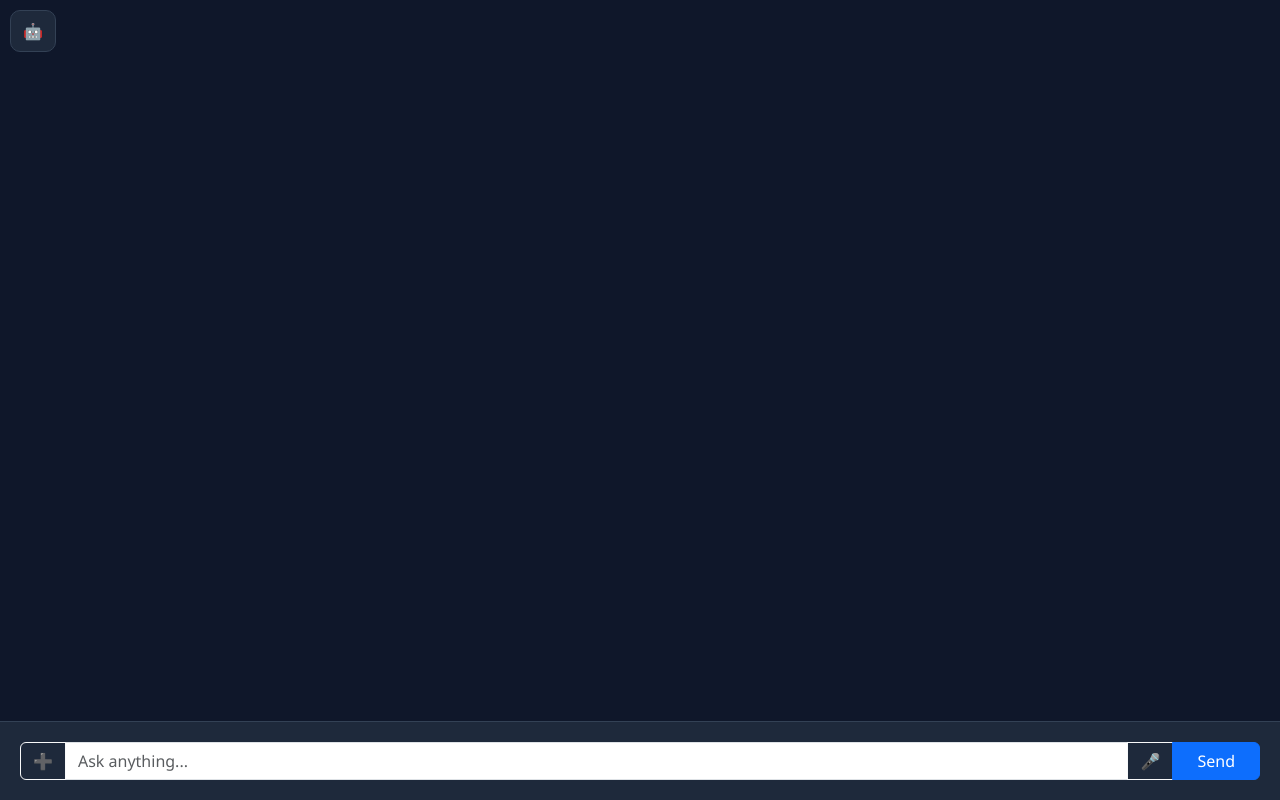
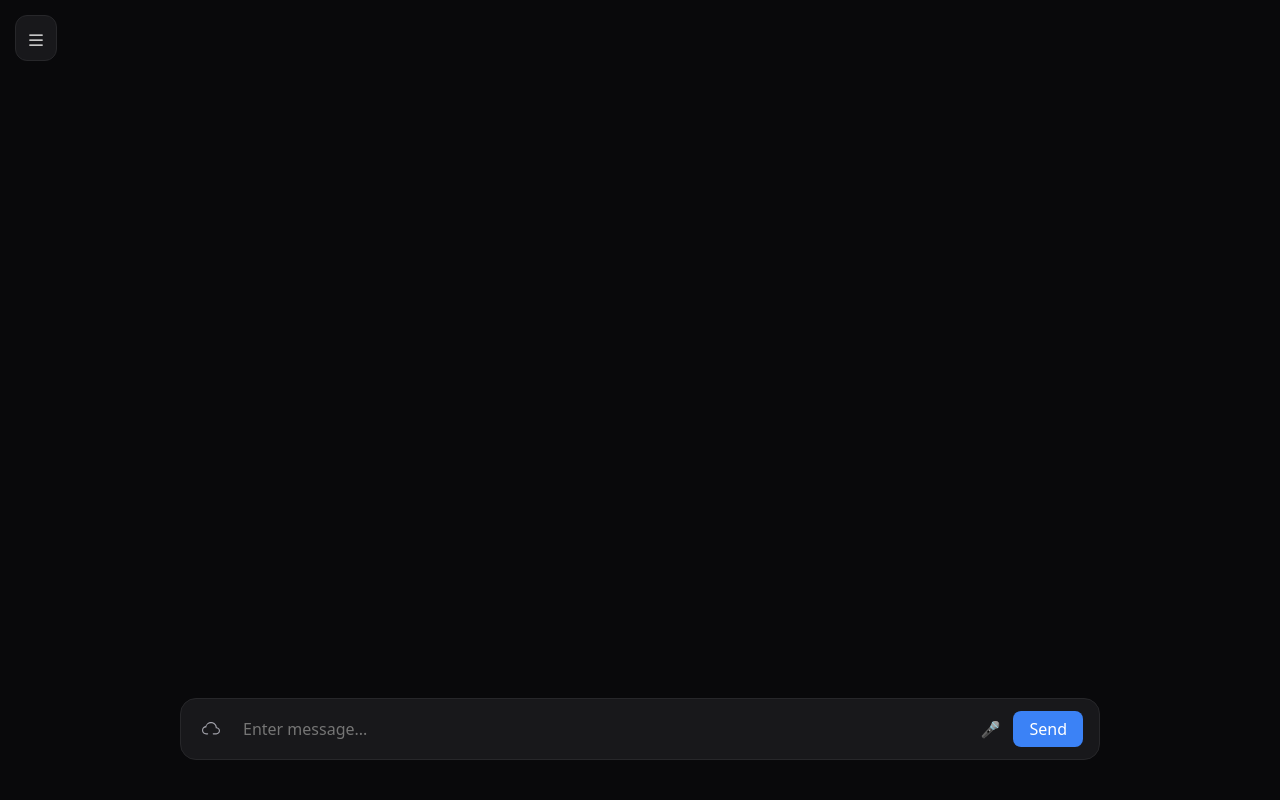
Before and after one commit to charanbunga463-hash/ai-flask-app, a Flask app: template python-saas/templates/dashboard.html in a window 1280 px wide. Run offline with Flask 3, Linux system fonts and the light colour scheme; the template is opened without the code that fills it, so the values that code supplies are empty.

Commit message:
Update dashboard.html

```diff
--- a/python-saas/templates/dashboard.html
+++ b/python-saas/templates/dashboard.html
@@ -3,96 +3,177 @@
 <head>
     <meta charset="UTF-8">
     <meta name="viewport" content="width=device-width, initial-scale=1.0">
-    <title>Professional AI Tool</title>
+    <title>Nexus AI | Professional Interface</title>
     <link href="https://cdn.jsdelivr.net/npm/bootstrap@5.3.0/dist/css/bootstrap.min.css" rel="stylesheet">
     <style>
-        body { background:#0f172a; color:#e2e8f0; font-family:'Segoe UI',sans-serif; margin:0; overflow:hidden; }
+        :root {
+            --bg-dark: #09090b;
+            --bg-card: #18181b;
+            --accent: #3b82f6;
+            --border: #27272a;
+            --text-primary: #fafafa;
+            --text-secondary: #a1a1aa;
+        }
 
-        /* Layout */
-        .sidebar { width:300px; background:#0f172a; border-right:1px solid #334155; height:100vh; position:fixed; left:-300px; transition:0.3s; z-index:1000; padding:15px; display:flex; flex-direction:column; }
-        .sidebar.open { left:0; }
-        .chat-area { display:flex; flex-direction:column; height:100vh; transition:0.3s; width:100%; }
-        body.sidebar-open .chat-area { margin-left:300px; width: calc(100% - 300px); }
+        body {
+            background: var(--bg-dark);
+            color: var(--text-primary);
+            font-family: system-ui, -apple-system, sans-serif;
+            margin: 0;
+            overflow: hidden;
+        }
 
-        /* UI Elements */
-        .main-icon { position:fixed; top:10px; left:10px; background:#1e293b; padding:8px 12px; border-radius:10px; cursor:pointer; z-index:1100; border:1px solid #334155; }
-        .messages { flex:1; overflow-y:auto; padding:60px 20px 20px; }
-        .input-area { padding:20px; background:#1e293b; border-top:1px solid #334155; }
+        /* Smooth Sidebar */
+        .sidebar {
+            width: 300px;
+            background: var(--bg-card);
+            border-right: 1px solid var(--border);
+            height: 100vh;
+            position: fixed;
+            left: -300px;
+            transition: transform 0.4s cubic-bezier(0.4, 0, 0.2, 1);
+            z-index: 1000;
+            padding: 20px;
+            display: flex;
+            flex-direction: column;
+        }
+        .sidebar.open { transform: translateX(300px); }
 
-        /* History Item with Dropdown */
+        /* Main Viewport */
+        .chat-area {
+            display: flex;
+            flex-direction: column;
+            height: 100vh;
+            width: 100%;
+            max-width: 1000px;
+            margin: 0 auto;
+            position: relative;
+        }
+
+        /* Icon Button */
+        .main-icon {
+            position: fixed; top: 15px; left: 15px;
+            background: var(--bg-card);
+            border: 1px solid var(--border);
+            padding: 10px; border-radius: 12px; cursor: pointer; z-index: 1100;
+            transition: all 0.2s;
+        }
+        .main-icon:hover { background: var(--border); border-color: var(--accent); }
+
+        /* Messages Styling */
+        .messages {
+            flex: 1;
+            overflow-y: auto;
+            padding: 80px 20px 40px;
+            scrollbar-width: thin;
+            scrollbar-color: var(--border) transparent;
+        }
+
+        .user-box {
+            align-self: flex-end;
+            background: var(--accent);
+            padding: 12px 18px;
+            border-radius: 20px 20px 4px 20px;
+            margin-bottom: 24px;
+            max-width: 80%;
+            font-size: 0.95rem;
+            box-shadow: 0 4px 12px rgba(59, 130, 246, 0.2);
+        }
+
+        .response-box {
+            align-self: flex-start;
+            background: transparent;
+            padding: 0 10px;
+            margin-bottom: 32px;
+            width: 100%;
+            border-left: 2px solid var(--border);
+            transition: border-color 0.3s;
+        }
+        .response-box:hover { border-left-color: var(--accent); }
+
+        /* Input Container */
+        .input-area {
+            padding: 20px 40px 40px;
+            background: linear-gradient(180deg, transparent 0%, var(--bg-dark) 20%);
+        }
+
+        .input-group-custom {
+            background: var(--bg-card);
+            border: 1px solid var(--border);
+            border-radius: 16px;
+            display: flex;
+            align-items: center;
+            padding: 8px 16px;
+            transition: border-color 0.3s, box-shadow 0.3s;
+        }
+        .input-group-custom:focus-within {
+            border-color: var(--accent);
+            box-shadow: 0 0 0 1px var(--accent);
+        }
+
+        .input-group-custom input {
+            background: transparent;
+            border: none;
+            color: var(--text-primary);
+            flex: 1;
+            padding: 10px;
+            outline: none;
+        }
+
+        /* History Elements */
         .history-box {
-            position: relative;
-            background:#1e293b;
-            padding:10px 12px;
-            border-radius:10px;
-            margin-bottom:8px;
-            display:flex;
-            justify-content:space-between;
-            align-items:center;
-            transition: 0.2s;
+            background: rgba(255,255,255,0.03);
+            padding: 10px 14px;
+            border-radius: 8px;
+            margin-bottom: 6px;
+            display: flex;
+            justify-content: space-between;
+            align-items: center;
+            font-size: 0.9rem;
         }
-        .history-box:hover { background:#334155; }
+        .history-box a { color: var(--text-secondary); text-decoration: none; }
+        .history-box:hover { background: rgba(255,255,255,0.08); }
 
-        /* Chat Bubble Style */
-        .user-box { background:#1e40af; padding:12px; border-radius:12px; margin-top:10px; align-self: flex-end; max-width: 80%; }
-        .response-box { background:#020617; padding:15px; border-radius:12px; margin-top:10px; border:1px solid #334155; max-width: 85%; }
+        /* Utility */
+        .btn-action { color: var(--text-secondary); background: none; border: none; cursor: pointer; padding: 5px; }
+        .btn-action:hover { color: var(--text-primary); }
+        .btn-send { background: var(--accent); border: none; border-radius: 8px; color: white; padding: 6px 16px; font-weight: 500; }
 
-        /* Menu Styling */
-        .dot-menu { background:none; border:none; color:#94a3b8; font-size:20px; line-height:1; cursor:pointer; padding:0 5px; }
-        .dot-menu:hover { color:white; }
-
-        /* Custom Dropdown Content */
-        .menu-options {
-            display:none; position:absolute; right:10px; top:35px;
-            background:#1e293b; border:1px solid #475569;
-            border-radius:8px; z-index:100; box-shadow: 0 4px 12px rgba(0,0,0,0.5);
+        @media (max-width: 768px) {
+            .input-area { padding: 10px 15px 25px; }
+            .chat-area { width: 95%; }
         }
-        .menu-options.show { display:block; }
-        .menu-options button, .menu-options form button {
-            width:100%; text-align:left; background:none; border:none; color:white;
-            padding:8px 15px; font-size:14px;
-        }
-        .menu-options button:hover { background:#334155; }
-
-        .highlight { background:yellow; color:black; padding:2px; border-radius:3px; }
     </style>
 </head>
 <body>
 
-<div id="mainIcon" class="main-icon">🤖</div>
+<div id="mainIcon" class="main-icon">
+    <svg width="20" height="20" fill="white" viewBox="0 0 16 16">
+        <path d="M2.5 12a.5.5 0 0 1 .5-.5h10a.5.5 0 0 1 0 1H3a.5.5 0 0 1-.5-.5zm0-4a.5.5 0 0 1 .5-.5h10a.5.5 0 0 1 0 1H3a.5.5 0 0 1-.5-.5zm0-4a.5.5 0 0 1 .5-.5h10a.5.5 0 0 1 0 1H3a.5.5 0 0 1-.5-.5z"/>
+    </svg>
+</div>
 
 <div id="sidebar" class="sidebar">
-    <div class="d-flex justify-content-between align-items-center mb-3">
-        <h5 class="m-0">Conversations</h5>
-        <button class="btn text-white p-0" onclick="closeSidebar()">✖</button>
+    <div class="d-flex justify-content-between align-items-center mb-4">
+        <span class="fw-bold tracking-tight">DASHBOARD</span>
+        <button class="btn-action" onclick="closeSidebar()">✕</button>
     </div>
 
-    <div class="sidebar-content flex-grow-1 overflow-auto">
-        <a href="/new_chat" class="btn btn-primary w-100 mb-3">+ New Chat</a>
-        <input id="searchBox" class="form-control mb-3 bg-dark text-white border-secondary" placeholder="Search...">
+    <div class="flex-grow-1 overflow-auto pe-2">
+        <a href="/new_chat" class="btn btn-outline-light w-100 mb-4 py-2" style="border-radius: 10px; border-color: var(--border); font-size: 0.9rem;">+ New Session</a>
 
-        <div id="searchResults"></div>
         <div id="chatHistory">
             {% for conv in conversations %}
             <div class="history-box" id="item-{{ conv[0] }}">
-                <a href="/chat/{{ conv[0] }}" class="text-white text-decoration-none text-truncate me-2">{{ conv[1] }}</a>
-
-                <button class="dot-menu" onclick="toggleMenu(event, '{{ conv[0] }}')">⋮</button>
-
-                <div class="menu-options" id="menu-{{ conv[0] }}">
-                    <button onclick="enableRename('{{ conv[0] }}')">✏️ Rename</button>
-                    <form method="POST" action="/delete_chat/{{ conv[0] }}">
-                        <button type="submit" class="text-danger">🗑 Delete</button>
-                    </form>
-                </div>
+                <a href="/chat/{{ conv[0] }}" class="text-truncate me-2">{{ conv[1] }}</a>
+                <button class="btn-action" onclick="toggleMenu(event, '{{ conv[0] }}')">⋮</button>
             </div>
-            <input id="rename-{{ conv[0] }}" class="form-control form-control-sm mb-2" style="display:none;" onkeydown="handleRename(event,'{{ conv[0] }}')">
             {% endfor %}
         </div>
     </div>
 
     <div class="pt-3 border-top border-secondary">
-        <a href="/logout" class="btn btn-outline-danger w-100">Logout</a>
+        <a href="/logout" class="text-danger text-decoration-none small">End Session</a>
     </div>
 </div>
 
@@ -101,87 +182,66 @@
         {% for msg in chat %}
             <div class="{{ 'user-box' if msg.role == 'user' else 'response-box' }}">
                 {% if msg.type == "text" %}{{ msg.bot | safe }}{% endif %}
-                {% if msg.type == "image" %}<img src="{{ msg.image }}" class="img-fluid rounded">{% endif %}
+                {% if msg.type == "image" %}<img src="{{ msg.image }}" class="img-fluid rounded-3 mt-2 border border-secondary">{% endif %}
             </div>
         {% endfor %}
     </div>
 
     <div class="input-area">
-        <form method="POST" action="/tool" enctype="multipart/form-data">
-            <div class="input-group">
-                <label class="btn btn-outline-light" for="fileInput" style="cursor:pointer;">
-                    ➕ <input type="file" id="fileInput" name="file" style="display:none;" onchange="console.log('File selected')">
+        <form method="POST" action="/tool" enctype="multipart/form-data" id="chatForm">
+            <div class="input-group-custom">
+                <label for="fileInput" class="btn-action me-2">
+                    <svg width="18" height="18" fill="currentColor" viewBox="0 0 16 16"><path d="M4.406 1.342A5.53 5.53 0 0 1 8 0c2.69 0 4.923 2 5.166 4.579C14.758 4.804 16 6.137 16 7.773 16 9.569 14.502 11 12.687 11H10a.5.5 0 0 1 0-1h2.688C13.979 10 15 8.988 15 7.773c0-1.216-1.02-2.228-2.313-2.228h-.5v-.5C12.188 2.825 10.328 1 8 1a4.53 4.53 0 0 0-2.941 1.1c-.757.652-1.159 1.43-1.159 2.333v.5h-.5C2.002 4.933 1 5.999 1 7.291 1 8.791 2.209 10 3.708 10H5a.5.5 0 0 1 0 1H3.708C1.659 11 0 9.341 0 7.291c0-1.852 1.348-3.393 3.126-3.727 1.057-2.257 3.232-3.834 5.753-3.834z"/></svg>
+                    <input type="file" id="fileInput" name="file" style="display:none;">
                 </label>
 
-                <input class="form-control" id="chatInput" name="input" placeholder="Ask anything..." autocomplete="off">
+                <input id="chatInput" name="input" placeholder="Enter message..." autocomplete="off">
 
-                <button type="button" id="micBtn" class="btn btn-outline-light">🎤</button>
-                <button type="submit" class="btn btn-primary px-4">Send</button>
+                <button type="button" id="micBtn" class="btn-action mx-2">🎤</button>
+                <button type="submit" class="btn-send">Send</button>
             </div>
         </form>
     </div>
 </div>
 
-<script src="https://cdn.jsdelivr.net/npm/bootstrap@5.3.0/dist/js/bootstrap.bundle.min.js"></script>
 <script>
     const sidebar = document.getElementById("sidebar");
+    const mainIcon = document.getElementById("mainIcon");
+    const chatBox = document.getElementById("chatBox");
 
-    document.getElementById("mainIcon").onclick = () => {
-        sidebar.classList.add("open");
-        document.body.classList.add("sidebar-open");
+    // Toggle Sidebar with smooth transform
+    mainIcon.onclick = () => {
+        sidebar.classList.toggle("open");
     };
 
     function closeSidebar() {
         sidebar.classList.remove("open");
-        document.body.classList.remove("sidebar-open");
     }
 
-    // Toggle the 3-dot menu
-    function toggleMenu(event, id) {
-        event.stopPropagation();
-        // Close other menus
-        document.querySelectorAll('.menu-options').forEach(m => {
-            if(m.id !== 'menu-'+id) m.classList.remove('show');
-        });
-        document.getElementById('menu-'+id).classList.toggle('show');
+    // Auto-scroll logic
+    function scrollToBottom() {
+        chatBox.scrollTop = chatBox.scrollHeight;
     }
-
-    // Close menus on outside click
-    window.onclick = () => {
-        document.querySelectorAll('.menu-options').forEach(m => m.classList.remove('show'));
-    };
-
-    function enableRename(id) {
-        document.getElementById("rename-"+id).style.display="block";
-    }
-
-    function handleRename(e,id){
-        if(e.key==="Enter"){
-            let val=e.target.value;
-            let form=document.createElement("form");
-            form.method="POST";
-            form.action="/edit_chat/"+id;
-            let i=document.createElement("input");
-            i.name="title"; i.value=val;
-            form.appendChild(i);
-            document.body.appendChild(form);
-            form.submit();
-        }
-    }
+    window.onload = scrollToBottom;
 
     // Mic Logic
     let recognition;
     const micBtn = document.getElementById("micBtn");
     micBtn.onclick = () => {
-        if(!('webkitSpeechRecognition' in window)) return alert("Browser not supported");
+        if(!('webkitSpeechRecognition' in window)) return alert("Voice input not supported in this browser.");
         recognition = new webkitSpeechRecognition();
         recognition.start();
-        micBtn.style.color = "red";
+        micBtn.style.color = "#ef4444";
         recognition.onresult = (e) => {
             document.getElementById("chatInput").value = e.results[0][0].transcript;
         };
-        recognition.onend = () => micBtn.style.color = "white";
+        recognition.onend = () => micBtn.style.color = "var(--text-secondary)";
     };
+
+    // Close sidebar on escape key
+    document.addEventListener('keydown', (e) => {
+        if(e.key === "Escape") closeSidebar();
+    });
 </script>
 
 </body>
```
